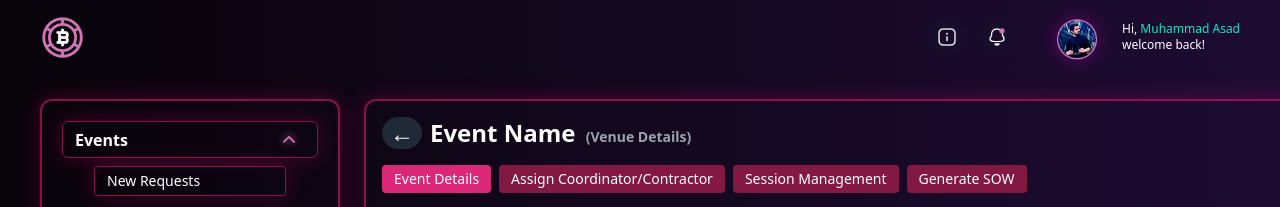
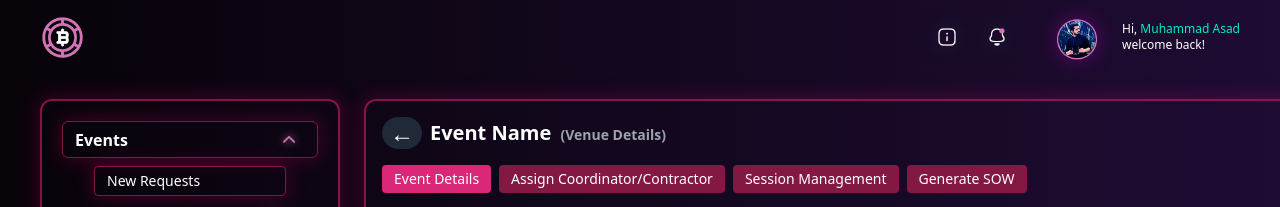
Before and after one commit to I-am-Dark-Shadow/event-assignment, a React app: page / in a window 1280 px wide. Both pictures are taken after a click on the picture 390 px from the left and 225 px from the top of the page. Shown: the top 207 px of the page. Built offline with nearby package versions, Linux system fonts and the light colour scheme; the HTML template or start-up script is replaced by a standard one.

Commit message:
Update EventDetail.jsx

```diff
--- a/src/components/EventDetail.jsx
+++ b/src/components/EventDetail.jsx
@@ -26,7 +26,7 @@ const EventDetails = ({ eventId, onBack }) => {
       >
         ←
       </button>
-      <h2 className="text-2xl font-bold">Event Name <span className="text-sm text-gray-400 ml-1">(Venue Details)</span></h2>
+      <h2 className="text-xl font-bold">Event Name <span className="text-sm text-gray-400 ml-1">(Venue Details)</span></h2>
       </div>
 
 
```
